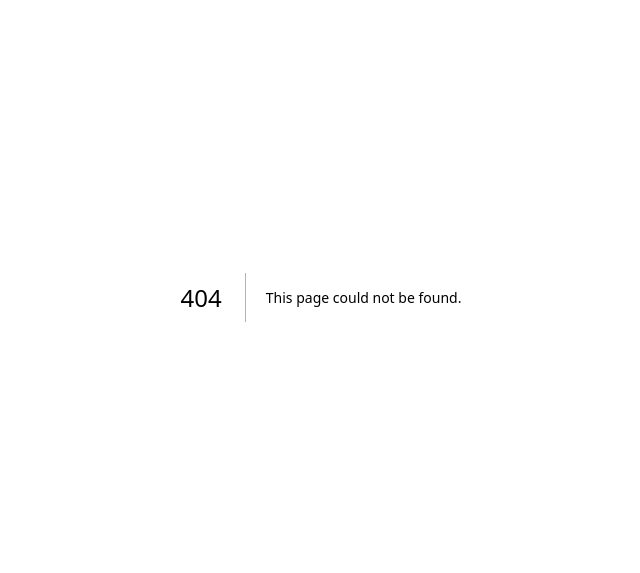
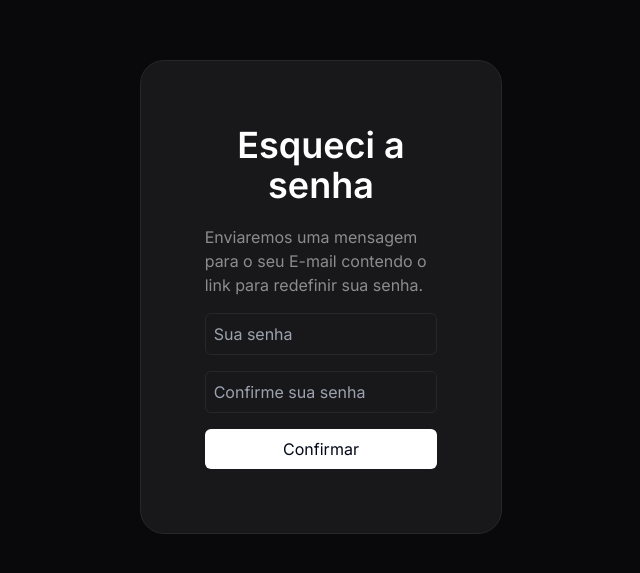
Before and after one commit to CarlosAllberto/login-next, a Next.js app: page /new-password in a window 1280 px wide. Before the commit this address had no page. Shown: the part 103-676 px from the top of the page, without its empty margins (319-959 px from the left). Built offline with nearby package versions, Linux system fonts and the light colour scheme.

Commit message:
add toast

```diff
--- /dev/null
+++ b/app/(pages)/forget/page.tsx
@@ -0,0 +1,53 @@
+'use client'
+
+import { useRouter } from 'next/navigation'
+import toast, { Toaster } from 'react-hot-toast'
+
+export default function Login() {
+	const router = useRouter()
+
+	const isValidEmail = (email: string) => {
+		const emailRegex = /^[A-Z0-9._%+-]+@[A-Z0-9.-]+\.[A-Z]{2,}$/i
+		return emailRegex.test(email)
+	}
+
+	const handleSubmit = async (e: any) => {
+		e.preventDefault()
+		const email = e.target[0].value
+
+    if (!isValidEmail(email)) {
+			toast.error('Email is invalid')
+			return
+		}
+
+		router.replace('/new-password')
+	}
+
+	return (
+		<main className="flex min-h-screen flex-col items-center justify-center p-24">
+			<form
+				className="border border-zinc-800 rounded-3xl p-16 bg-zinc-900 flex flex-col gap-4 w-4/12"
+				onSubmit={handleSubmit}
+			>
+				<div>
+					<h1 className="text-center text-white font-semibold text-4xl mb-5">Esqueci a senha</h1>
+					<p className="text-white/50">
+						Enviaremos uma mensagem para o seu E-mail contendo o link para redefinir sua senha.
+					</p>
+				</div>
+				<div>
+					<input
+						type="email"
+						placeholder="Seu E-mail"
+						className="bg-zinc-900 border border-zinc-800 p-2 rounded-md text-white w-full"
+						name="email"
+					/>
+				</div>
+				<div>
+					<button className="bg-white ps-5 pe-5 pt-2 pb-2 rounded-md w-full">Enviar</button>
+				</div>
+				<Toaster position='top-right' />
+			</form>
+		</main>
+	)
+}
--- a/app/(pages)/login/page.tsx
+++ b/app/(pages)/login/page.tsx
@@ -4,6 +4,7 @@ import Image from 'next/image'
 import { signIn } from 'next-auth/react'
 import { useState } from 'react'
 import { useRouter } from 'next/navigation'
+import toast, { Toaster } from 'react-hot-toast'
 
 export default function Login() {
 	const router = useRouter()
@@ -19,8 +20,6 @@ export default function Login() {
 		role: '',
 	})
 
-	const [error, setError] = useState('')
-
 	const { email, password, role } = formData
 
 	const handleSubmit = async (e: any) => {
@@ -33,7 +32,7 @@ export default function Login() {
 		})
 
 		if (result?.error) {
-			return setError('E-mail ou senha invalidos')
+			return toast.error('E-mail ou senha invalidos')
 		}
 
 		router.replace('/')
@@ -80,11 +79,6 @@ export default function Login() {
 			<div>
 				<h1 className="text-center text-white font-semibold text-4xl">Login</h1>
 			</div>
-			{error ? (
-				<div className="bg-red-300 rounded-md border border-red-800 p-2">
-					<p className="text-red-800">{error}</p>
-				</div>
-			) : null}
 			<div>
 				<input
 					type="email"
@@ -104,6 +98,9 @@ export default function Login() {
 					onChange={inputChange}
 					value={password}
 				/>
+			</div>
+			<div className='flex justify-end'>
+				<a href="/forget" className="text-white/50 text-center">Esqueci a senha</a>
 			</div>
 			<div>
 				<button className="bg-white ps-5 pe-5 pt-2 pb-2 rounded-md w-full">Login</button>
@@ -137,6 +134,7 @@ export default function Login() {
 					onClick={() => signIn('github', { callbackUrl: '/' })}
 				/>
 			</div>
+			<Toaster position='top-right' />
 		</form>
 	)
 
--- /dev/null
+++ b/app/(pages)/new-password/page.tsx
@@ -0,0 +1,67 @@
+'use client'
+
+import { useRouter } from 'next/navigation'
+import toast, { Toaster } from 'react-hot-toast'
+
+export default function Login() {
+	const router = useRouter()
+
+	const handleSubmit = async (e: any) => {
+		e.preventDefault()
+
+    const password = e.target[0].value
+		const confirmPassword = e.target[1].value
+
+    if (!password || password.length < 8) {
+			toast.error('Password is invalid')
+			return
+		}
+
+		if (confirmPassword !== password) {
+			toast.error('Passwords are not equal')
+			return
+		}
+
+		toast.success('Senha alterada com sucesso.')
+
+		router.replace('/login')
+	}
+
+	return (
+		<main className="flex min-h-screen flex-col items-center justify-center p-24">
+			<form
+				className="border border-zinc-800 rounded-3xl p-16 bg-zinc-900 flex flex-col gap-4 w-4/12"
+				onSubmit={handleSubmit}
+			>
+				<div>
+					<h1 className="text-center text-white font-semibold text-4xl mb-5">Esqueci a senha</h1>
+					<p className="text-white/50">
+						Enviaremos uma mensagem para o seu E-mail contendo o link para redefinir sua senha.
+					</p>
+				</div>
+        <div>
+          <input
+            type="password"
+            placeholder="Sua senha"
+            id="password"
+            name="password"
+            className="w-full bg-zinc-900 border border-zinc-800 p-2 rounded-md text-white"
+          />
+        </div>
+        <div>
+          <input
+            type="password"
+            placeholder="Confirme sua senha"
+            id="confirm-password"
+            name="confirm-password"
+            className="w-full bg-zinc-900 border border-zinc-800 p-2 rounded-md text-white"
+          />
+        </div>
+				<div>
+					<button className="bg-white ps-5 pe-5 pt-2 pb-2 rounded-md w-full">Confirmar</button>
+				</div>
+				<Toaster position='top-right' />
+			</form>
+		</main>
+	)
+}
--- a/app/(pages)/register/page.tsx
+++ b/app/(pages)/register/page.tsx
@@ -1,10 +1,9 @@
 'use client'
 import React, { useState } from 'react'
 import { useRouter } from 'next/navigation'
-// toast
+import toast, { Toaster } from 'react-hot-toast'
 
 export default function Register() {
-	const [error, setError] = useState('')
 	const [role, setRole] = useState('')
 	const router = useRouter()
 
@@ -20,22 +19,22 @@ export default function Register() {
 		const confirmPassword = e.target[3].value
 
 		if (!name || name.length < 8) {
-			setError('Name is invalid')
+			toast.error('Name is invalid')
 			return
 		}
 
 		if (!isValidEmail(email)) {
-			setError('Email is invalid')
+			toast.error('Email is invalid')
 			return
 		}
 
 		if (!password || password.length < 8) {
-			setError('Password is invalid')
+			toast.error('Password is invalid')
 			return
 		}
 
 		if (confirmPassword !== password) {
-			setError('Passwords are not equal')
+			toast.error('Passwords are not equal')
 			return
 		}
 
@@ -52,14 +51,13 @@ export default function Register() {
 				}),
 			})
 			if (res.status === 400) {
-				setError('The email already in use')
+				toast.error('The email already in use')
 			}
 			if (res.status === 200) {
-				setError('')
 				router.push('/login')
 			}
 		} catch (error) {
-			setError('Error, try again')
+			toast.error('Error, try again')
 			console.log(error)
 		}
 	}
@@ -105,11 +103,6 @@ export default function Register() {
 			<div>
 				<h1 className="text-center text-white font-semibold text-4xl">Login</h1>
 			</div>
-			{error ? (
-				<div className="bg-red-300 rounded-md border border-red-800 p-2">
-					<p className="text-red-800">{error}</p>
-				</div>
-			) : null}
 			<div>
 				<input
 					type="text"
@@ -160,6 +153,7 @@ export default function Register() {
 			<div>
 				<button className="bg-white ps-5 pe-5 pt-2 pb-2 rounded-md w-full">Register</button>
 			</div>
+			<Toaster position='top-right' />
 		</form>
 	)
 
--- a/app/page.tsx
+++ b/app/page.tsx
@@ -1,14 +1,13 @@
 'use client'
 import { useState, useEffect } from 'react'
 import { useRouter } from 'next/navigation'
-
 import Image from 'next/image'
 import { useSession, signOut } from 'next-auth/react'
+import toast, { Toaster } from 'react-hot-toast'
 
 export default function Home() {
 	const router = useRouter()
 	const { data: session, update, status } = useSession()
-	const [error, setError] = useState('')
 	const [formData, setFormData]: any = useState({
 		name: '',
 		role: '',
@@ -28,7 +27,7 @@ export default function Home() {
 					setFormData(data)
 				}
 			} catch (error) {
-				setError('Error, try again')
+				toast.error('Error, try again')
 				console.log(error)
 			}
 		}
@@ -57,12 +56,11 @@ export default function Home() {
 					},
 				})
 				if (res.status === 200) {
-					setError('')
 					alert('Conta deletada')
 					router.push('/login')
 				}
 			} catch (error) {
-				setError('Error, try again')
+				toast.error('Error, try again')
 				console.log(error)
 			}
 		} else {
@@ -85,11 +83,11 @@ export default function Home() {
 			})
 			if (res.status === 200) {
 				update({ name: name })
-				setError('')
+				toast.error('')
 				alert('Pefil atualizado')
 			}
 		} catch (error) {
-			setError('Error, try again')
+			toast.error('Error, try again')
 			console.log(error)
 		}
 	}
@@ -106,11 +104,6 @@ export default function Home() {
 						className="rounded-full"
 					/>
 				</div>
-				{error ? (
-					<div className="bg-red-300 rounded-md border border-red-800 p-2">
-						<p className="text-red-800">{error}</p>
-					</div>
-				) : null}
 				<h1 className="text-center text-white font-normal text-2xl">
 					Bem vindo{' '}
 					<span className="font-semibold">
@@ -154,6 +147,7 @@ export default function Home() {
 					>
 						Logout
 					</button>
+					<Toaster position='top-right' />
 				</div>
 			</div>
 		</main>
--- a/package.json
+++ b/package.json
@@ -20,6 +20,7 @@
     "next-auth": "^4.24.7",
     "react": "^18",
     "react-dom": "^18",
+    "react-hot-toast": "^2.4.1",
     "tailwind-merge": "^2.2.2",
     "tailwindcss-animate": "^1.0.7"
   },
```
Also changed, not shown: 1 other file (tests, documents, lock files or other folders).
